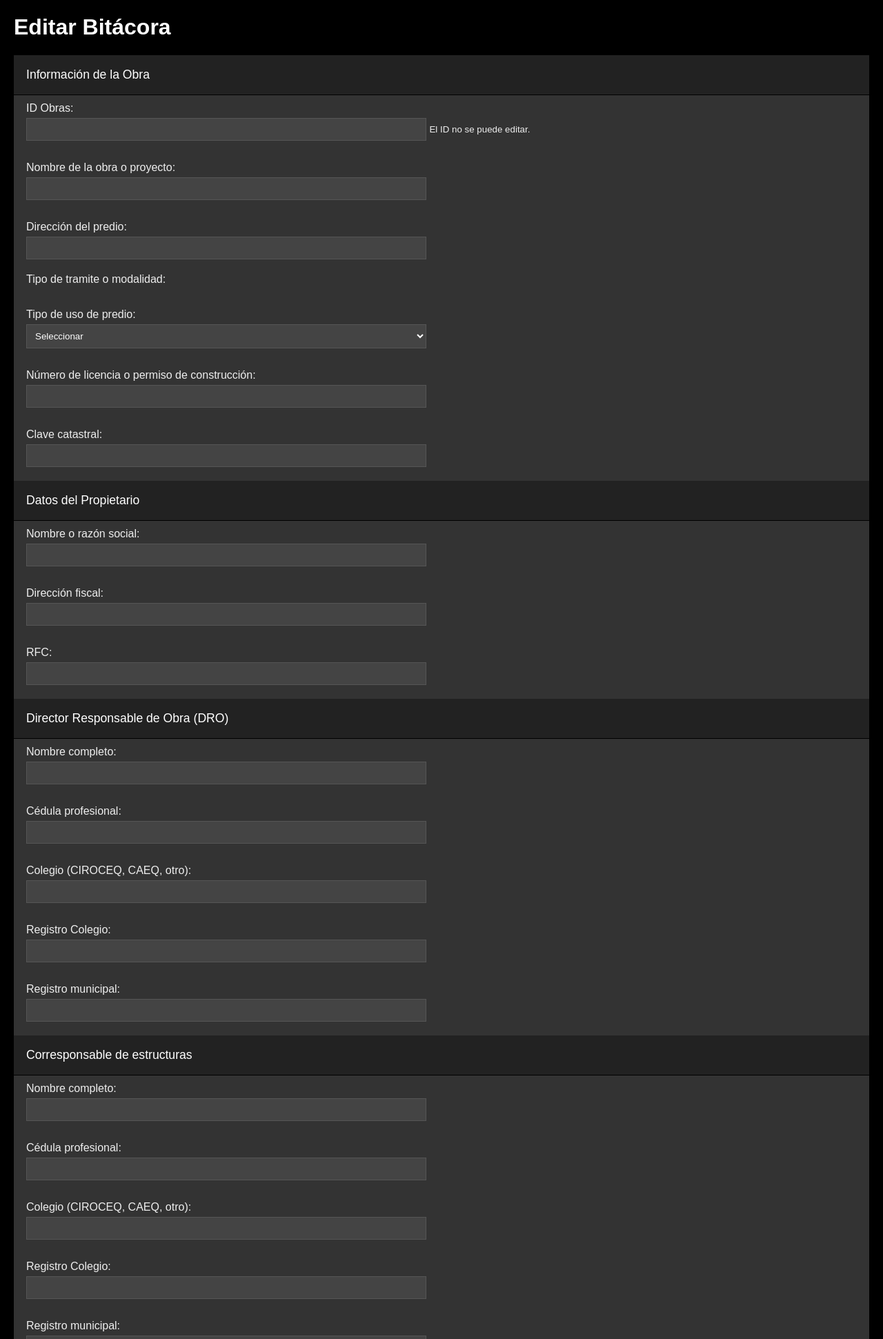
After one commit to hyperhorus/bitacora, a Flask app: template templates/formulario_editar_bitacora.html in a window 1280 px wide. The commit adds this page. Shown: the top 1941 px of the page at 69% size. Run offline with Flask 3, Linux system fonts and the light colour scheme; the template is opened without the code that fills it, so the values that code supplies are empty.

Commit message:
2o respaldo del proyecto

```diff
--- /dev/null
+++ b/templates/formulario_editar_bitacora.html
@@ -0,0 +1,302 @@
+<!DOCTYPE html>
+<html lang="es">
+<head>
+    <meta charset="UTF-8">
+    <title>Editar Bitácora</title>
+    <style>
+     /* Estilos CSS (puedes copiar los estilos de tu formulario original) */
+        body {
+            background-color: #000;
+            color: #fff;
+            font-family: sans-serif;
+            margin: 20px;
+        }
+
+        .accordion {
+            background-color: #222;
+            color: #fff;
+            cursor: pointer;
+            padding: 18px;
+            width: 100%;
+            border: none;
+            text-align: left;
+            outline: none;
+            font-size: 1.1em;
+            transition: 0.4s;
+            margin-bottom: 1px;
+        }
+        .active, .accordion:hover {
+            background-color: #444;
+        }
+
+        .panel {
+            padding: 0 18px;
+            background-color: #333;
+            color: #eee;
+            display: show;
+            overflow: hidden;
+        }
+
+        .panel.show {
+            display: block;
+        }
+
+        .campo {
+            padding: 10px 0;
+        }
+
+        .campo label {
+            display: block;
+            margin-bottom: 5px;
+        }
+
+        .campo input[type="text"],
+        .campo input[type="date"],
+        .campo select {
+            width: calc(50% - 22px); /* Ajuste para el padding */
+            padding: 8px;
+            margin-bottom: 10px;
+            border: 1px solid #555;
+            background-color: #444;
+            color: #fff;
+            box-sizing: border-box;
+        }
+
+        .checkbox-grid {
+    display: grid;
+    grid-template-columns: 1fr 1fr 1fr 1fr;
+    gap: 2px 20px;
+    max-width: 1000px;
+    margin-bottom: 5px;
+    font-weight: 200;
+    font-size: 13px
+  }
+
+        .checkbox-grid label {
+            display: block;
+            margin-bottom: 15px;
+        }
+
+        button[type="submit"] {
+            background-color: #555;
+            color: #fff;
+            padding: 10px 20px;
+            border: none;
+            cursor: pointer;
+            font-size: 1em;
+            transition: background-color 0.3s;
+            margin-top: 20px;
+        }
+
+        button[type="submit"]:hover {
+            background-color: #777;
+        }
+
+        h2 {
+            color: #ddd;
+            margin-top: 15px;
+            padding-bottom: 5px;
+            border-bottom: 1px solid #555;
+        }
+    </style>
+</head>
+<body>
+    <h1>Editar Bitácora</h1>
+    <form method="POST" action="/actualizar/{{ data.id }}">
+
+        <button type="button" class="accordion">Información de la Obra</button>
+        <div class="panel">
+            <div class="campo">
+                <label for="id_obra">ID Obras:</label>
+                <input type="text" id="id" name="id" size="20" value="{{ data.id }}" readonly>
+                <small>El ID no se puede editar.</small>
+            </div>
+            <div class="campo">
+                <label for="nombre_obra">Nombre de la obra o proyecto:</label>
+                <input type="text" id="nombre_obra" name="nombre_obra" value="{{ data.nombre_obra }}">
+            </div>
+            <div class="campo">
+                <label for="direccion">Dirección del predio:</label>
+                <input type="text" id="direccion" name="direccion" value="{{ data.direccion }}">
+            </div>
+            <label for="tramites">Tipo de tramite o modalidad:</label><br><br>
+            <div class="checkbox-grid">
+                {% for id, texto in tipos_tramite %}
+                    <label><input type="checkbox" name="tramites" value="{{ id }}" {% if id|string in data.tramites %}checked{% endif %}> {{ texto }}</label>
+                {% endfor %}
+            </div>
+            <div class="campo">
+                <label for="tipo_uso">Tipo de uso de predio:</label>
+                <select id="tipo_uso" name="tipo_uso" onchange="mostrarDictamen()">
+                    <option value="">Seleccionar</option>
+                    <option value="Habitacional" {% if data.tipo_uso == 'Habitacional' %}selected{% endif %}>Habitacional</option>
+                    <option value="Comercial" {% if data.tipo_uso == 'Comercial' %}selected{% endif %}>Comercial y/o servicios</option>
+                    <option value="Industrial" {% if data.tipo_uso == 'Industrial' %}selected{% endif %}>Industrial</option>
+                </select>
+            </div>
+            <div class="campo sub-campo" id="dictamen_comercial" style="display: {% if data.tipo_uso == 'Comercial' %}block{% else %}none{% endif %};">
+                <label for="dictamen_comercial_texto">Dictamen de uso de suelo (Comercial y/o servicios):</label>
+                <input type="text" id="dictamen_comercial_texto" name="dictamen_comercial_texto" value="{{ data.dictamen_comercial_texto }}">
+            </div>
+            <div class="campo sub-campo" id="dictamen_industrial" style="display: {% if data.tipo_uso == 'Industrial' %}block{% else %}none{% endif %};">
+                <label for="dictamen_industrial_texto">Dictamen de uso de suelo (Industrial):</label>
+                <input type="text" id="dictamen_industrial_texto" name="dictamen_industrial_texto" value="{{ data.dictamen_industrial_texto }}">
+            </div>
+            <div class="campo">
+                <label for="licencia">Número de licencia o permiso de construcción:</label>
+                <input type="text" id="licencia" name="licencia" value="{{ data.licencia }}">
+            </div>
+            <div class="campo">
+                <label for="clave_catastral">Clave catastral:</label>
+                <input type="text" id="clave_catastral" name="clave_catastral" value="{{ data.clave_catastral }}">
+            </div>
+        </div>
+
+        <button type="button" class="accordion">Datos del Propietario</button>
+        <div class="panel">
+            <div class="campo">
+                <label for="propietario_nombre">Nombre o razón social:</label>
+                <input type="text" id="propietario_nombre" name="propietario_nombre" value="{{ data.propietario_nombre }}">
+            </div>
+            <div class="campo">
+                <label for="propietario_direccion">Dirección fiscal:</label>
+                <input type="text" id="propietario_direccion" name="propietario_direccion" value="{{ data.propietario_direccion }}">
+            </div>
+            <div class="campo">
+                <label for="propietario_rfc">RFC:</label>
+                <input type="text" id="propietario_rfc" name="propietario_rfc" value="{{ data.propietario_rfc }}">
+            </div>
+        </div>
+
+        <button type="button" class="accordion">Director Responsable de Obra (DRO)</button>
+        <div class="panel">
+            <div class="campo">
+                <label for="dro_nombre">Nombre completo:</label>
+                <input type="text" id="dro_nombre" name="dro_nombre" value="{{ data.dro_nombre }}">
+            </div>
+            <div class="campo">
+                <label for="dro_cedula">Cédula profesional:</label>
+                <input type="text" id="dro_cedula" name="dro_cedula" value="{{ data.dro_cedula }}">
+            </div>
+            <div class="campo">
+                <label for="dro_colegio">Colegio (CIROCEQ, CAEQ, otro):</label>
+                <input type="text" id="dro_colegio" name="dro_colegio" value="{{ data.dro_colegio }}">
+            </div>
+            <div class="campo">
+                <label for="dro_registro_colegio">Registro Colegio:</label>
+                <input type="text" id="dro_registro_colegio" name="dro_registro_colegio" value="{{ data.dro_registro_colegio }}">
+            </div>
+            <div class="campo">
+                <label for="dro_registro_municipal">Registro municipal:</label>
+                <input type="text" id="dro_registro_municipal" name="dro_registro_municipal" value="{{ data.dro_registro_municipal }}">
+            </div>
+        </div>
+
+        <button type="button" class="accordion">Corresponsable de estructuras</button>
+        <div class="panel">
+            <div class="campo">
+                <label for="estructura_nombre">Nombre completo:</label>
+                <input type="text" id="estructura_nombre" name="estructura_nombre" value="{{ data.estructura_nombre }}">
+            </div>
+            <div class="campo">
+                <label for="estructura_cedula">Cédula profesional:</label>
+                <input type="text" id="estructura_cedula" name="estructura_cedula" value="{{ data.estructura_cedula }}">
+            </div>
+            <div class="campo">
+                <label for="estructura_colegio">Colegio (CIROCEQ, CAEQ, otro):</label>
+                <input type="text" id="estructura_colegio" name="estructura_colegio" value="{{ data.estructura_colegio }}">
+            </div>
+            <div class="campo">
+                <label for="estructura_registro_colegio">Registro Colegio:</label>
+                <input type="text" id="estructura_registro_colegio" name="estructura_registro_colegio" value="{{ data.estructura_registro_colegio }}">
+            </div>
+            <div class="campo">
+                <label for="estructura_registro_municipal">Registro municipal:</label>
+                <input type="text" id="estructura_registro_municipal" name="estructura_registro_municipal" value="{{ data.estructura_registro_municipal }}">
+            </div>
+        </div>
+
+        <button type="button" class="accordion">Corresponsable de instalaciones</button>
+        <div class="panel">
+            <div class="campo">
+                <label for="instalaciones_nombre">Nombre completo:</label>
+                <input type="text" id="instalaciones_nombre" name="instalaciones_nombre" value="{{ data.instalaciones_nombre }}">
+            </div>
+            <div class="campo">
+                <label for="instalaciones_cedula">Cédula profesional:</label>
+                <input type="text" id="instalaciones_cedula" name="instalaciones_cedula" value="{{ data.instalaciones_cedula }}">
+            </div>
+            <div class="campo">
+                <label for="instalaciones_colegio">Colegio (CIROCEQ, CAEQ, otro):</label>
+                <input type="text" id="instalaciones_colegio" name="instalaciones_colegio" value="{{ data.instalaciones_colegio }}">
+            </div>
+        </div>
+
+        <button type="button" class="accordion">Corresponsable de diseño urbano y arq.</button>
+        <div class="panel">
+
+            <div class="campo">
+                <label for="diseno_nombre">Nombre completo:</label>
+                <input type="text" id="diseno_nombre" name="diseno_nombre" value="{{ data.diseño_nombre }}">
+            </div>
+            <div class="campo">
+                <label for="diseno_cedula">Cédula profesional:</label>
+                <input type="text" id="diseno_cedula" name="diseno_cedula" value="{{ data.diseno_cedula }}">
+            </div>
+            <div class="campo">
+                <label for="diseno_colegio">Colegio (CIROCEQ, CAEQ, otro):</label>
+                <input type="text" id="diseno_colegio" name="diseno_colegio" value="{{ data.diseno_colegio }}">
+            </div>
+            <div class="campo">
+                <label for="diseno_registro_colegio">Registro Colegio:</label>
+                <input type="text" id="diseno_registro_colegio" name="diseno_registro_colegio" value="{{ data.diseno_registro_colegio }}">
+            </div>
+            <div class="campo">
+                <label for="diseno_registro_municipal">Registro municipal:</label>
+                <input type="text" id="diseno_registro_municipal" name="diseno_registro_municipal" value="{{ data.diseno_registro_municipal }}">
+            </div>
+        </div>
+
+        <button type="button" class="accordion">Corresponsable de gas</button>
+        <div class="panel">
+
+            <div class="campo">
+                <label for="gas_nombre">Nombre completo:</label>
+                <input type="text" id="gas_nombre" name="gas_nombre" value="{{ data.gas_nombre }}">
+            </div>
+            <div class="campo">
+                <label for="gas_cedula">Cédula profesional:</label>
+                <input type="text" id="gas_cedula" name="gas_cedula" value="{{ data.gas_cedula }}">
+            </div>
+            <div class="campo">
+                <label for="gas_colegio">Colegio (CIROCEQ, CAEQ, otro):</label>
+                <input type="text" id="gas_colegio" name="gas_colegio" value="{{ data.gas_colegio }}">
+            </div>
+            <div class="campo">
+                <label for="gas_registro_colegio">Registro Colegio:</label>
+                <input type="text" id="gas_registro_colegio" name="gas_registro_colegio" value="{{ data.gas_registro_colegio }}">
+            </div>
+            <div class="campo">
+                <label for="gas_registro_municipal">Registro municipal:</label>
+                <input type="text" id="gas_registro_municipal" name="gas_registro_municipal" value="{{ data.gas_registro_municipal }}">
+            </div>
+        </div>
+
+        <button type="button" class="accordion">Fechas y Contrato</button>
+        <div class="panel">
+            <div class="campo">
+                <label for="fecha_inicio">Fecha de inicio:</label>
+                <input type="date" id="fecha_inicio" name="fecha_inicio" value="{{ data.fecha_inicio }}">
+            </div>
+            <div class="campo">
+                <label for="fecha_termino">Fecha de término:</label>
+                <input type="date" id="fecha_termino" name="fecha_termino" value="{{ data.fecha_termino }}">
+            </div>
+            <div class="campo">
+                <label for="numero_contrato">Número de contrato:</label>
+                <input type="text" id="numero_contrato" name="numero_contrato" value="{{ data.numero_contrato }}">
+            </div>
+        </div>
+
+     <button type="submit">Guardar</button>
+    </form>
--- a/templates/inicial.html
+++ b/templates/inicial.html
@@ -40,7 +40,7 @@
 
     <div class="opciones">
         <a href="index.html" class="opcion-btn">Crear Bitácora</a>
-        <a href="editar_bitacora.html" class="opcion-btn">Editar Bitácoras</a>
+        <a href="formulario_editar_bitacora.html" class="opcion-btn">Editar Bitácoras</a>
         <a href="imprimir_bitacora.html" class="opcion-btn">Imprimir Bitácoras</a>
         <a href="enviar_bitacora.html" class="opcion-btn">Enviar Bitácoras</a>
     </div>
```
Also changed, not shown: app5.py (+133 -1 lines), templates/buscar_bitacora.html (added, +76 -0 lines).
